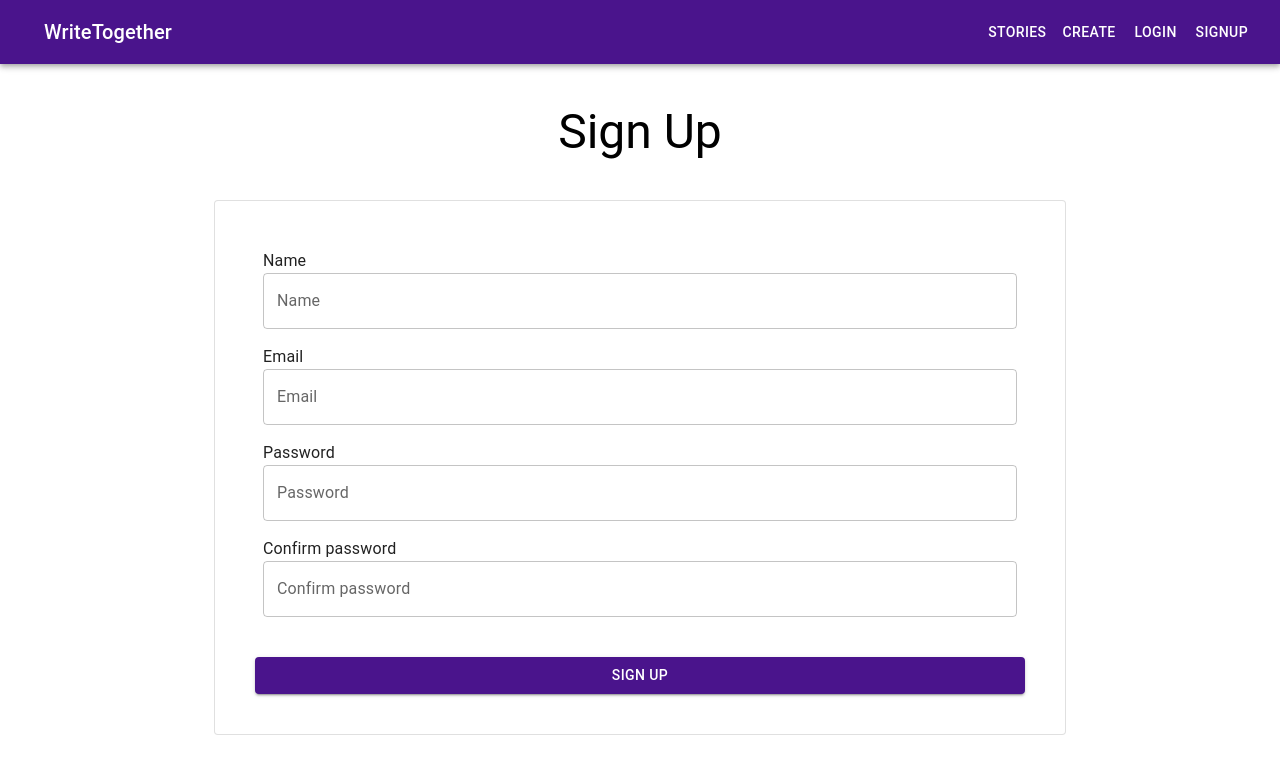
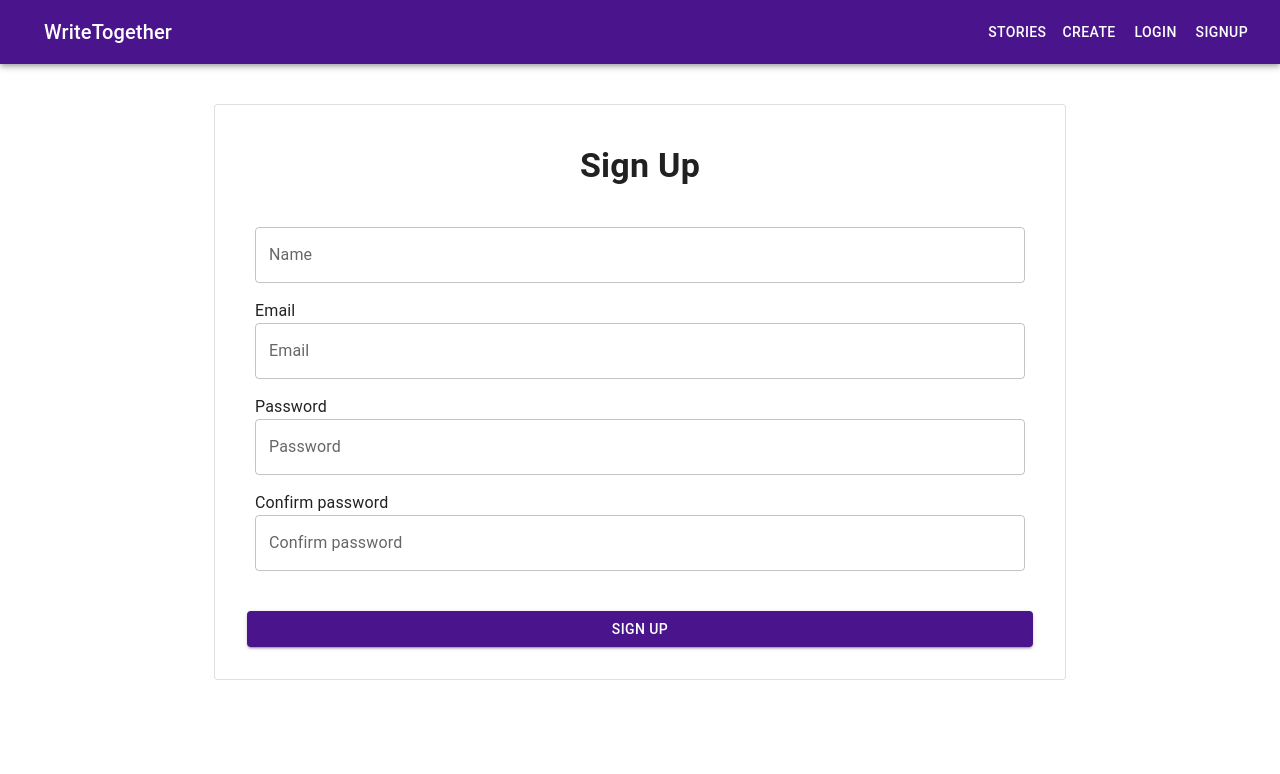
Before and after one commit to ainulmazwan/write-together-react, a React (Vite) app: page /signup in a window 1280 px wide. Shown: the top 774 px of the page. Built offline with nearby package versions, Linux system fonts and the light colour scheme; some icons are missing.

Commit message:
login/signup ui, story desc spacing

```diff
--- a/src/pages/LoginPage.jsx
+++ b/src/pages/LoginPage.jsx
@@ -49,14 +49,17 @@ const LoginPage = () => {
   return (
     <>
       <Header />
-      <Typography variant="h3" sx={{ textAlign: "center", my: 5 }}>
-        Log In
-      </Typography>
       <Container maxWidth="md">
-        <Card variant="outlined" sx={{ p: 4 }}>
+        <Card variant="outlined" sx={{ p: 3, my: 5 }}>
           <CardContent>
+            <Typography
+              variant="h4"
+              sx={{ textAlign: "center", mb: 5 }}
+              fontWeight={700}
+            >
+              Log In
+            </Typography>
             <Box mb={2}>
-              <Typography>Email</Typography>
               <TextField
                 label="Email"
                 fullWidth
@@ -67,7 +70,6 @@ const LoginPage = () => {
               />
             </Box>
             <Box mb={2}>
-              <Typography>Password</Typography>
               <TextField
                 type="password"
                 label="Password"
--- a/src/pages/SignupPage.jsx
+++ b/src/pages/SignupPage.jsx
@@ -54,14 +54,17 @@ const SignupPage = () => {
   return (
     <>
       <Header />
-      <Typography variant="h3" sx={{ textAlign: "center", my: 5 }}>
-        Sign Up
-      </Typography>
       <Container maxWidth="md">
-        <Card variant="outlined" sx={{ p: 4 }}>
+        <Card variant="outlined" sx={{ p: 3, my: 5 }}>
           <CardContent>
+            <Typography
+              variant="h4"
+              sx={{ textAlign: "center", mb: 5 }}
+              fontWeight={700}
+            >
+              Sign Up
+            </Typography>
             <Box mb={2}>
-              <Typography>Name</Typography>
               <TextField
                 label="Name"
                 fullWidth
--- a/src/pages/StoryPage.jsx
+++ b/src/pages/StoryPage.jsx
@@ -402,7 +402,7 @@ const StoryPage = () => {
 
       <Container maxWidth="md" sx={{ pb: 6 }}>
         <Paper elevation={2} sx={{ p: 3, mb: 4 }}>
-          <Typography variant="h5" gutterBottom>
+          <Typography variant="h5" gutterBottom sx={{ whiteSpace: "pre-wrap" }}>
             Description
           </Typography>
           <Typography>{story.description}</Typography>
```
Also changed, not shown: 3 other files (tests, documents, lock files or other folders).
